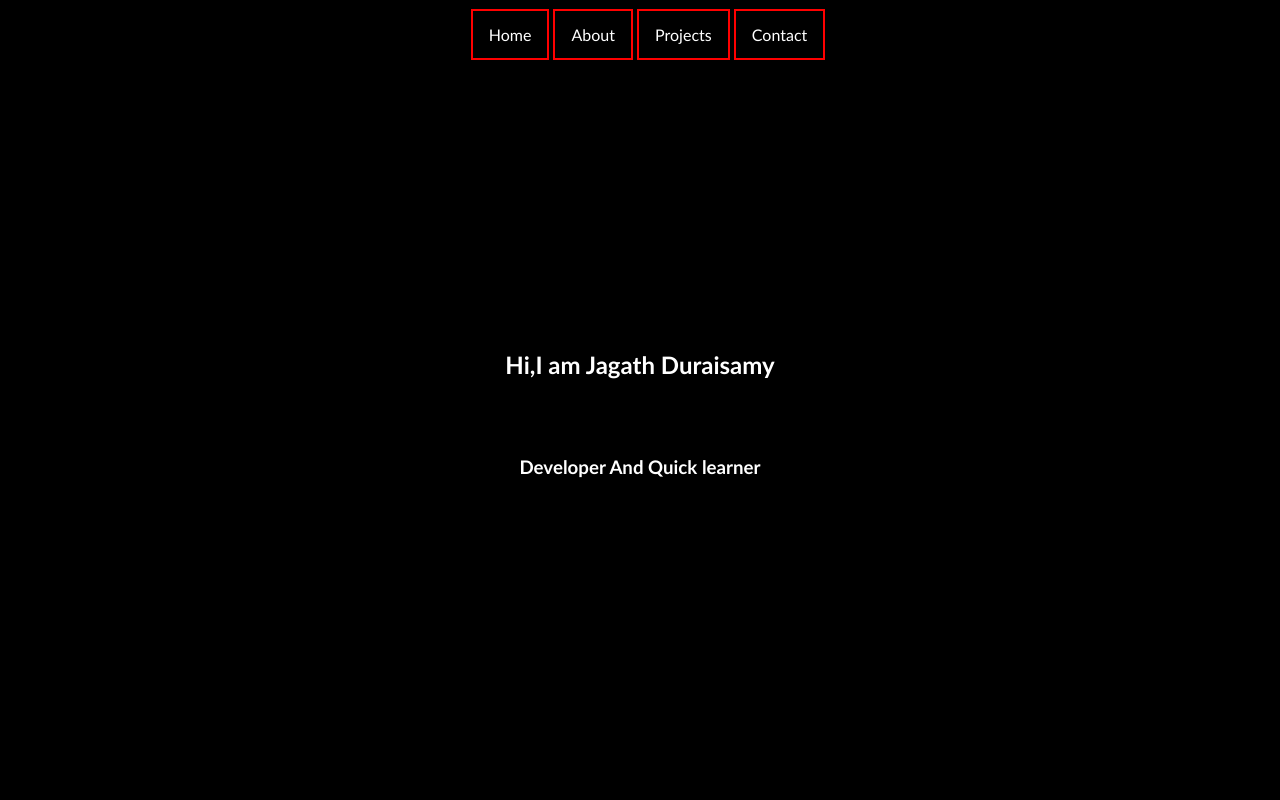
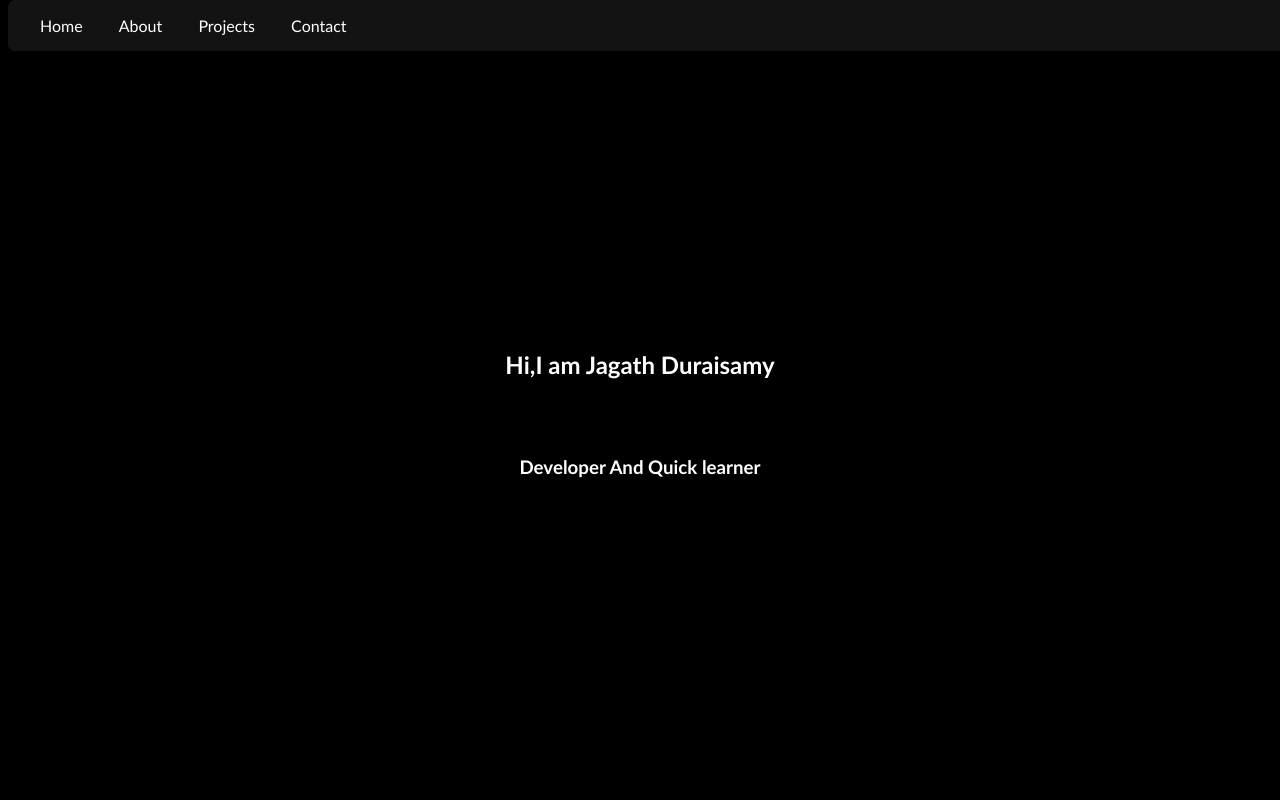
Before and after one commit to JAGATH10/jagath_10, a plain HTML site: page index.html in a window 1280 px wide. Shown: the top 800 px of the page. Drawn offline with Linux system fonts and the light colour scheme.

Commit message:
Update styles.css

```diff
--- a/styles.css
+++ b/styles.css
@@ -1,15 +1,15 @@
+
 #navbarcenter{
   width: 100%;
   position: fixed;
   display: flex;
-  align-items: center;
-  justify-content: center;
-  background-color: transparent black;
+  background-color:rgb(20, 19, 19);
+  padding: 16px ;
   z-index: 999;
+  border: 2px;
+  border-radius: 7px;
   top:0;
-  margin-top: 25px;
 }
-
 .navbar a{
   width: fit-content;
   display: inline;
@@ -17,8 +17,6 @@
   text-align: center;
   padding: 14px 16px;
   text-decoration: none;
-  background-color:  black;
-  border: 2px solid red;
 }
 .navbar a:hover{
   background-color: red;
```
